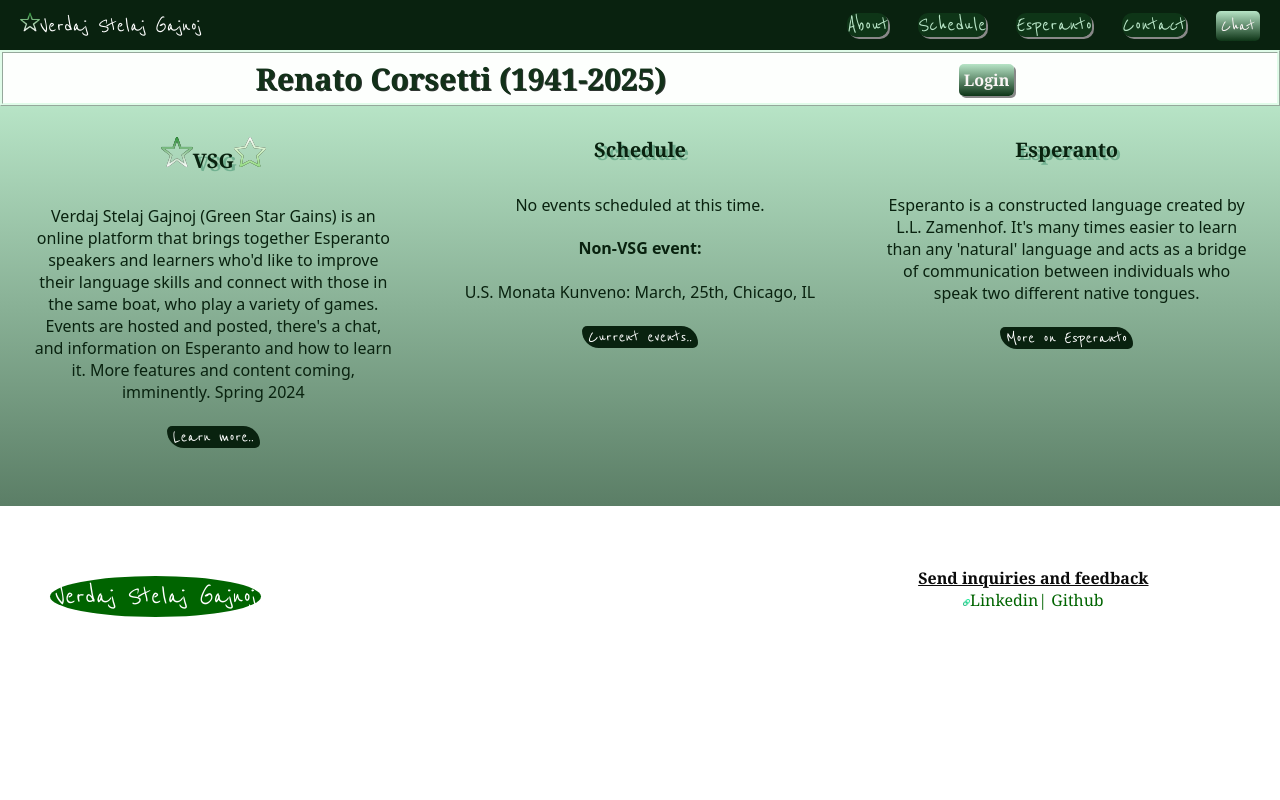
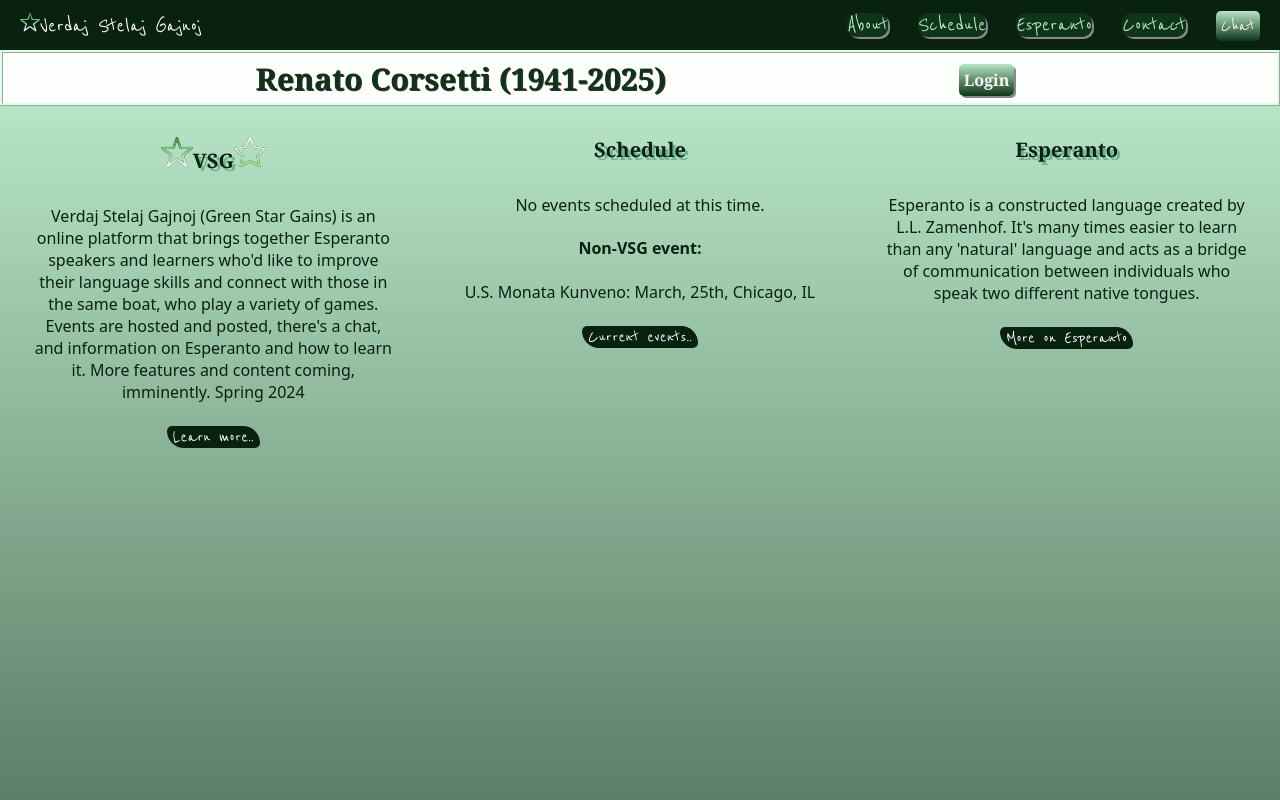
Before and after one commit to akronborn/vsg, a Next.js app: page / in a window 1280 px wide. Shown: the top 800 px of the page. Built offline with nearby package versions, Linux system fonts and the light colour scheme; no server answers.

Commit message:
height tagline footer color

```diff
--- a/components/Footer.jsx
+++ b/components/Footer.jsx
@@ -21,7 +21,7 @@ const Footer = () => {
         </div>
         <div className={styles.item}>
           <div className={styles.info}>
-            <Image src={button} alt="link icon" width="7px" height="7px" />
+            <Image src={button} alt="link icon" width="2px" height="2px" />
             <Link href="https://www.linkedin.com/in/akronborn/">
               Linkedin
             </Link>| <Link href="https://github.com/akronborn"> Github </Link>
--- a/styles/FirstLook.module.css
+++ b/styles/FirstLook.module.css
@@ -1,6 +1,6 @@
 .container {
   width: 100%;
-  height: 400px;
+  height: 700px;
 
   background-image: linear-gradient(
     180deg,
--- a/styles/Footer.module.css
+++ b/styles/Footer.module.css
@@ -1,5 +1,5 @@
 .container {
-  height: 50x;
+  height: 25x;
   width: 100%;
   display: flex;
   justify-content: space-around;
@@ -7,6 +7,7 @@
   padding: 50px;
   font-family: Cambria, Cochin, Georgia, Times, "Times New Roman", serif;
   align-items: center;
+  color: white;
 }
 
 .primary {
@@ -85,6 +86,7 @@
 
 .info {
   color: inherit;
+
 }
 
 .info:hover {
```
